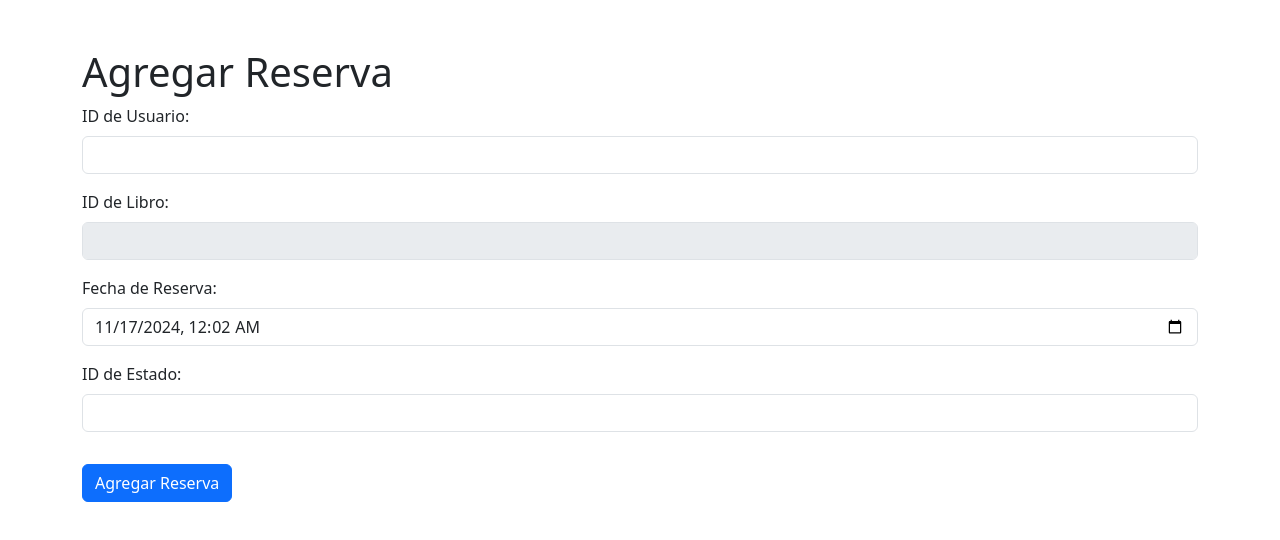
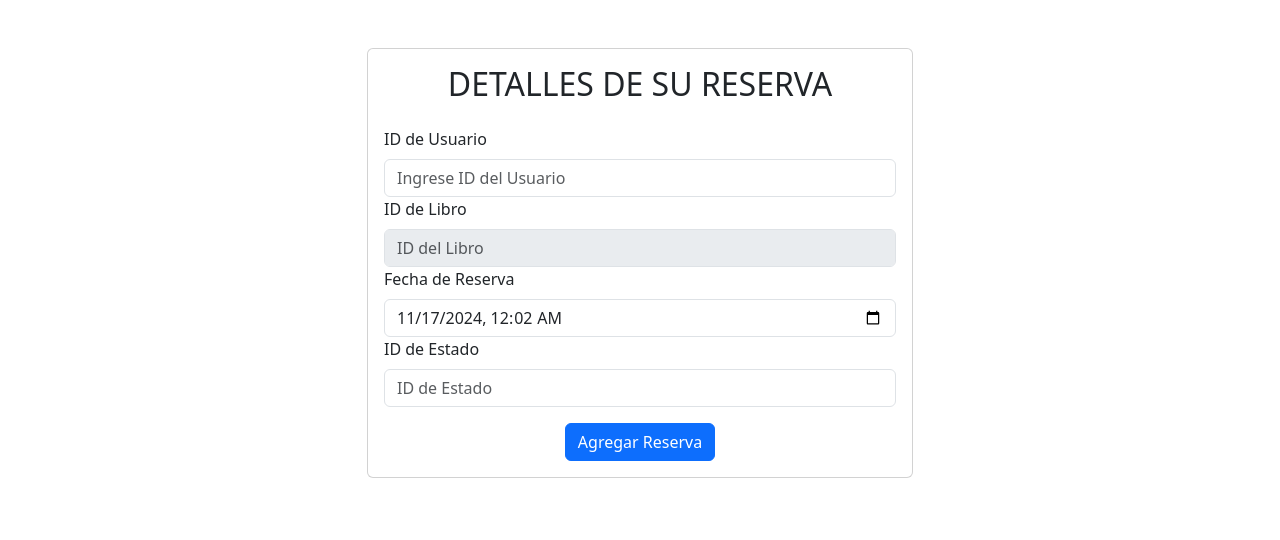
Before and after one commit to AlexZepeda19/Framework-frontend, a React (Create React App) app: page /FUsers/ReservasUser in a window 1280 px wide. Shown: the top 540 px of the page. Built offline with nearby package versions, Linux system fonts and the light colour scheme.

Commit message:
Ajustes de diseño

```diff
--- a/src/FUsers/PrestamosUser.jsx
+++ b/src/FUsers/PrestamosUser.jsx
@@ -51,7 +51,7 @@ const PrestamosUser = () => {
         <Col md={6}>
           <Card>
             <Card.Body>
-              <h2 className="text-center mb-4">Agregar Nuevo Préstamo</h2>
+              <h2 className="text-center mb-4">DETALLES DE SU PRESTAMO</h2>
               <Form onSubmit={handleSubmit}>
                 <Form.Group controlId="formIdUsuario">
                   <Form.Label>ID Usuario</Form.Label>
--- a/src/FUsers/ReservasUser.jsx
+++ b/src/FUsers/ReservasUser.jsx
@@ -1,6 +1,7 @@
 import React, { useState, useEffect } from 'react';
 import { useLocation } from 'react-router-dom';
 import axios from 'axios';
+import { Button, Form, Container, Row, Col, Card } from 'react-bootstrap';
 
 const ReservaUser = () => {
   const location = useLocation();
@@ -11,7 +12,7 @@ const ReservaUser = () => {
 
   useEffect(() => {
     if (location.state?.libroId) {
-      setIdLibro(location.state.libroId);  // Establece idLibro con el valor pasado en el state
+      setIdLibro(location.state.libroId);
     }
 
     // Establecer la fecha actual por defecto
@@ -20,11 +21,9 @@ const ReservaUser = () => {
     setFechaReserva(fechaActualISO);
   }, [location.state]);
 
-  // Maneja el envío del formulario
   const handleSubmit = async (event) => {
     event.preventDefault();
 
-    // Crea el objeto de la reserva
     const reserva = {
       usuario: { id_usuario: idUsuario },
       libro: { id_libro: idLibro },
@@ -35,7 +34,6 @@ const ReservaUser = () => {
     console.log('Datos enviados:', reserva);
 
     try {
-      // Realiza la solicitud POST para agregar la reserva
       const response = await axios.post('http://localhost:8080/api/reservas', reserva);
       if (response.status === 201) {
         alert('Reserva creada exitosamente');
@@ -50,60 +48,67 @@ const ReservaUser = () => {
   };
 
   return (
-    <div className="container mt-5">
-      <h1>Agregar Reserva</h1>
-      <form onSubmit={handleSubmit}>
-        <div className="form-group">
-          <label htmlFor="idUsuario">ID de Usuario:</label>
-          <input
+    <Container className="mt-5">
+      <Row className="justify-content-center">
+        <Col md={6}>
+          <Card>
+            <Card.Body>
+              <h2 className="text-center mb-4">DETALLES DE SU RESERVA</h2>
+              <Form onSubmit={handleSubmit}>
+                <Form.Group controlId="formIdUsuario">
+                  <Form.Label>ID de Usuario</Form.Label>
+                  <Form.Control
                     type="number"
-            className="form-control"
-            id="idUsuario"
+                    placeholder="Ingrese ID del Usuario"
                     value={idUsuario}
                     onChange={(e) => setIdUsuario(e.target.value)}
                     required
                   />
-        </div>
+                </Form.Group>
 
-        <div className="form-group">
-          <label htmlFor="idLibro">ID de Libro:</label>
-          <input
+                <Form.Group controlId="formIdLibro">
+                  <Form.Label>ID de Libro</Form.Label>
+                  <Form.Control
                     type="number"
-            className="form-control"
-            id="idLibro"
+                    placeholder="ID del Libro"
                     value={idLibro}
                     onChange={(e) => setIdLibro(e.target.value)}
-            disabled  // Deshabilitamos el campo ya que el idLibro viene del estado
+                    disabled
                   />
-        </div>
+                </Form.Group>
 
-        <div className="form-group">
-          <label htmlFor="fechaReserva">Fecha de Reserva:</label>
-          <input
+                <Form.Group controlId="formFechaReserva">
+                  <Form.Label>Fecha de Reserva</Form.Label>
+                  <Form.Control
                     type="datetime-local"
-            className="form-control"
-            id="fechaReserva"
                     value={fechaReserva}
                     onChange={(e) => setFechaReserva(e.target.value)}
                     required
                   />
-        </div>
+                </Form.Group>
 
-        <div className="form-group">
-          <label htmlFor="idEstado">ID de Estado:</label>
-          <input
+                <Form.Group controlId="formIdEstado">
+                  <Form.Label>ID de Estado</Form.Label>
+                  <Form.Control
                     type="number"
-            className="form-control"
-            id="idEstado"
+                    placeholder="ID de Estado"
                     value={idEstado}
                     onChange={(e) => setIdEstado(e.target.value)}
                     required
                   />
+                </Form.Group>
+
+                <div className="text-center">
+                  <Button variant="primary" type="submit" className="mt-3">
+                    Agregar Reserva
+                  </Button>
                 </div>
-
-        <button type="submit" className="btn btn-primary mt-3">Agregar Reserva</button>
-      </form>
-    </div>
+              </Form>
+            </Card.Body>
+          </Card>
+        </Col>
+      </Row>
+    </Container>
   );
 };
 
```
Lines whose indentation alone changed are shown as unchanged.
